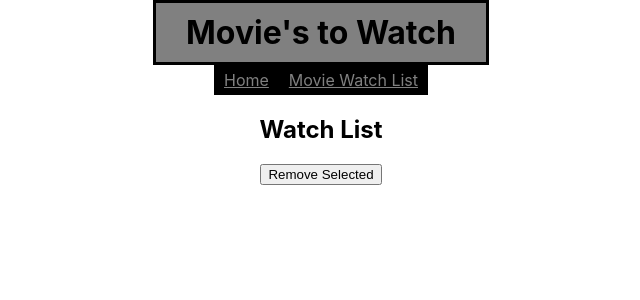
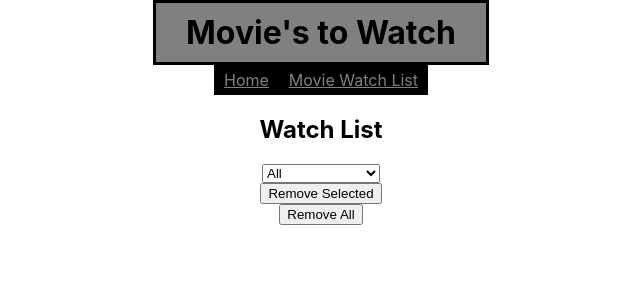
Before and after one commit to K-B13/Movies-To-Watch, a React (Create React App) app: page /WatchList in a window 1280 px wide. Shown: the top 300 px of the page, without its empty margins (319-959 px from the left). Built offline with nearby package versions, Linux system fonts and the light colour scheme.

Commit message:
added a rating system and fixed the watched button. Also added in filter boxes but hav not coded the functionality yet

```diff
--- a/src/App.css
+++ b/src/App.css
@@ -72,3 +72,15 @@ nav a {
 .movie p {
   display: inline;
 }
+.star-rating button {
+  background-color: transparent;
+  border: none;
+  outline:none;
+  cursor: pointer;
+}
+.on {
+  color: #000
+}
+.off {
+  color: #ccc;
+}
--- a/src/App.js
+++ b/src/App.js
@@ -30,13 +30,27 @@ function App() {
   function selectButton(num) {
     moviesToWatch[num].selected = !moviesToWatch[num].selected
   }
+  function removeAll() {
+    setMoviesToWatch([])
+  }
+  function revealStars(item, index) {
+    moviesToWatch[index].hasWatched = !moviesToWatch[index].hasWatched
+    setMoviesToWatch([...moviesToWatch])
+  }
+
   return (
     <div className="App">
       <h1>Movie's to Watch</h1>
       <NavBar />
       <Routes>
         <Route path="/" element={<Home moviesToWatch={moviesToWatch} addToList={addToList} />}></Route>
-        <Route path="/WatchList" element={<WatchList moviesToWatch={moviesToWatch} removeSingle={removeSingle} selectButton={selectButton} removeSelected={removeSelected} />}></Route>
+        <Route path="/WatchList" element={<WatchList moviesToWatch={moviesToWatch}
+        removeSingle={removeSingle}
+        selectButton={selectButton}
+        removeSelected={removeSelected}
+        removeAll={removeAll}
+        revealStars={revealStars}
+        />}></Route>
       </Routes>
       <main></main>
     </div>
--- a/src/DisplayMovie.js
+++ b/src/DisplayMovie.js
@@ -6,7 +6,7 @@ export default function DisplayMovie({ appendMovie, items }) {
         <p>{items.title}</p>
         <p>{items.year}</p>
         <p>{items.imDbRating}</p>
-        <button onClick={() => appendMovie({items, hasWatched: false, removeMovie: false, selected: false})}>Click to add to list</button>
+        <button onClick={() => appendMovie({items, hasWatched: false, removeMovie: false, selected: false, starScore: null})}>Click to add to list</button>
       </div>
     </>
   )
--- /dev/null
+++ b/src/StarRating.js
@@ -0,0 +1,36 @@
+import { useState } from 'react'
+export default function StarRating(props) {
+  const [rating, setRating] = useState(0);
+  const [hover, setHover] = useState(0)
+  return (
+    <div className="star-rating">
+    {[...Array(5)].map((star, index) => {
+      index +=1
+      return (
+        <button
+        type="button"
+        key={index}
+        className={index <= (hover || rating || props.item.starScore) ? "on": "off"}
+        onClick={() => {
+          return(
+            setRating(index)
+          )
+        }
+        }
+        onMouseEnter={() => setHover(index)}
+        onMouseLeave={() => setHover(rating)}
+        onDoubleClick={() => {
+          setRating(0);
+          setHover(0);
+        }}
+        >
+        <span className='star'> &#9733;</span>
+        </button>
+      );
+    })}
+      <button onClick={() => {
+        props.item.starScore = rating
+      }}>Submit</button>
+    </div>
+  )
+}
--- a/src/WatchList.js
+++ b/src/WatchList.js
@@ -1,19 +1,28 @@
+import StarRating from "./StarRating"
+
 export default function WatchList(props) {
-  function test(index) {
-    console.log(index)
-  }
   const renderMovieList = props.moviesToWatch.map((item, index) => {
     return (
     <div
-    className={"movie"}
+    className={`movie ${item.starScore ? "watched": "not-watched-yet"}`}
+
     key={item.items.id}
     >
       <p>{index + 1}</p>
       &nbsp;
+
       <p>{item.items.title}</p>
       &nbsp;
-      <button onClick={() => /*test({index})}*/ props.removeSingle(index)}>Remove</button>
+
+      <button onClick={() => props.removeSingle(index)}>Remove</button>
+
       <button onClick={() => props.selectButton(index)}>Select</button>
+
+      {item.hasWatched ? null: <button onClick={() => props.revealStars(item,index)}
+      >Watched</button>
+      }
+      {item.hasWatched && <StarRating item={item} />}
+
       <hr/>
       </div>
   )
@@ -21,7 +30,13 @@ export default function WatchList(props) {
   return (
     <>
       <h2>Watch List</h2>
+      <select>
+        <option>All</option>
+        <option>Movies to watch</option>
+        <option>Rated movies</option>
+      </select>
       <button onClick={props.removeSelected}>Remove Selected</button>
+      <button onClick={props.removeAll}>Remove All</button>
       {renderMovieList}
     </>
 
```
